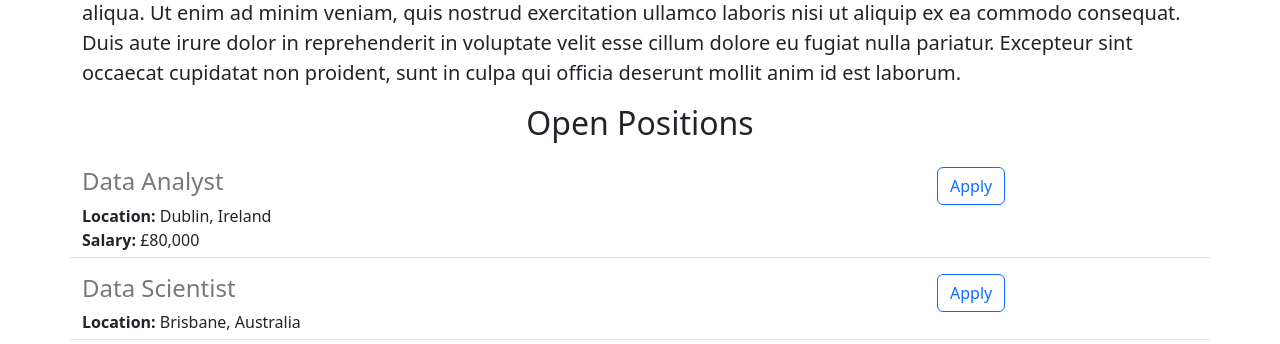
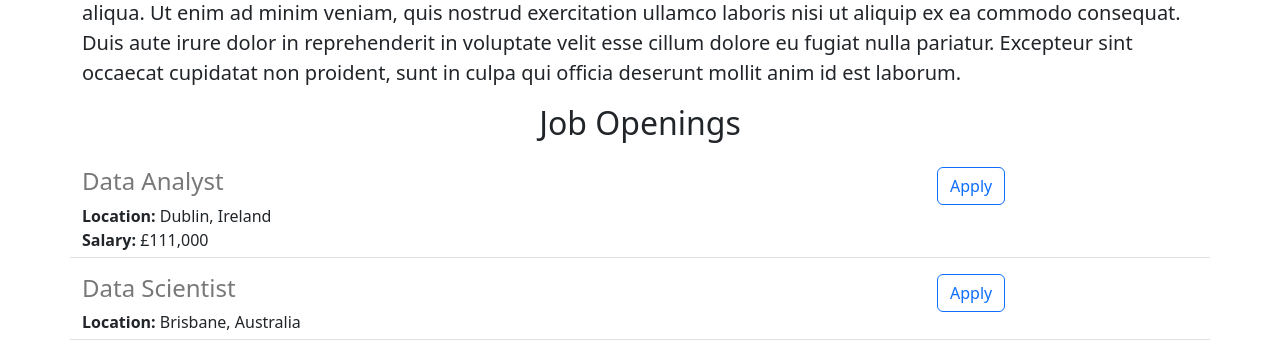
Before and after one commit to mapfumo/jovian-careers-website, a Flask app: page / in a window 1280 px wide. Shown: the part 502-846 px from the top of the page. Run offline with Flask 2, Linux system fonts and the light colour scheme.

Commit message:
Made some changes to home.html and app.py

```diff
--- a/app.py
+++ b/app.py
@@ -6,7 +6,7 @@ JOBS = [{
   'id': 1,
   'title': "Data Analyst",
   'location': 'Dublin, Ireland',
-  'salary': '£80,000'
+  'salary': '£111,000'
 }, {
   'id': 2,
   'title': "Data Scientist",
--- a/templates/home.html
+++ b/templates/home.html
@@ -21,7 +21,7 @@
     <h2 class="text-center mt-2 mb-4">About Mapfumo</h2>
     <p class="lead">Lorem ipsum dolor sit amet, consectetur adipiscing elit, sed do eiusmod tempor incididunt ut labore et dolore magna aliqua. Ut enim ad minim veniam, quis nostrud exercitation ullamco laboris nisi ut aliquip ex ea commodo consequat. Duis aute irure dolor in reprehenderit in voluptate velit esse cillum dolore eu fugiat nulla pariatur. Excepteur sint occaecat cupidatat non proident, sunt in culpa qui officia deserunt mollit anim id est laborum.
     </p>
-    <h2 class="text-center mt-2 mb-4">Open Positions</h2>
+    <h2 class="text-center mt-2 mb-4">Job Openings</h2>
     <div>
       {% for job in jobs %}
         {% include 'jobitem.html' %}
```
